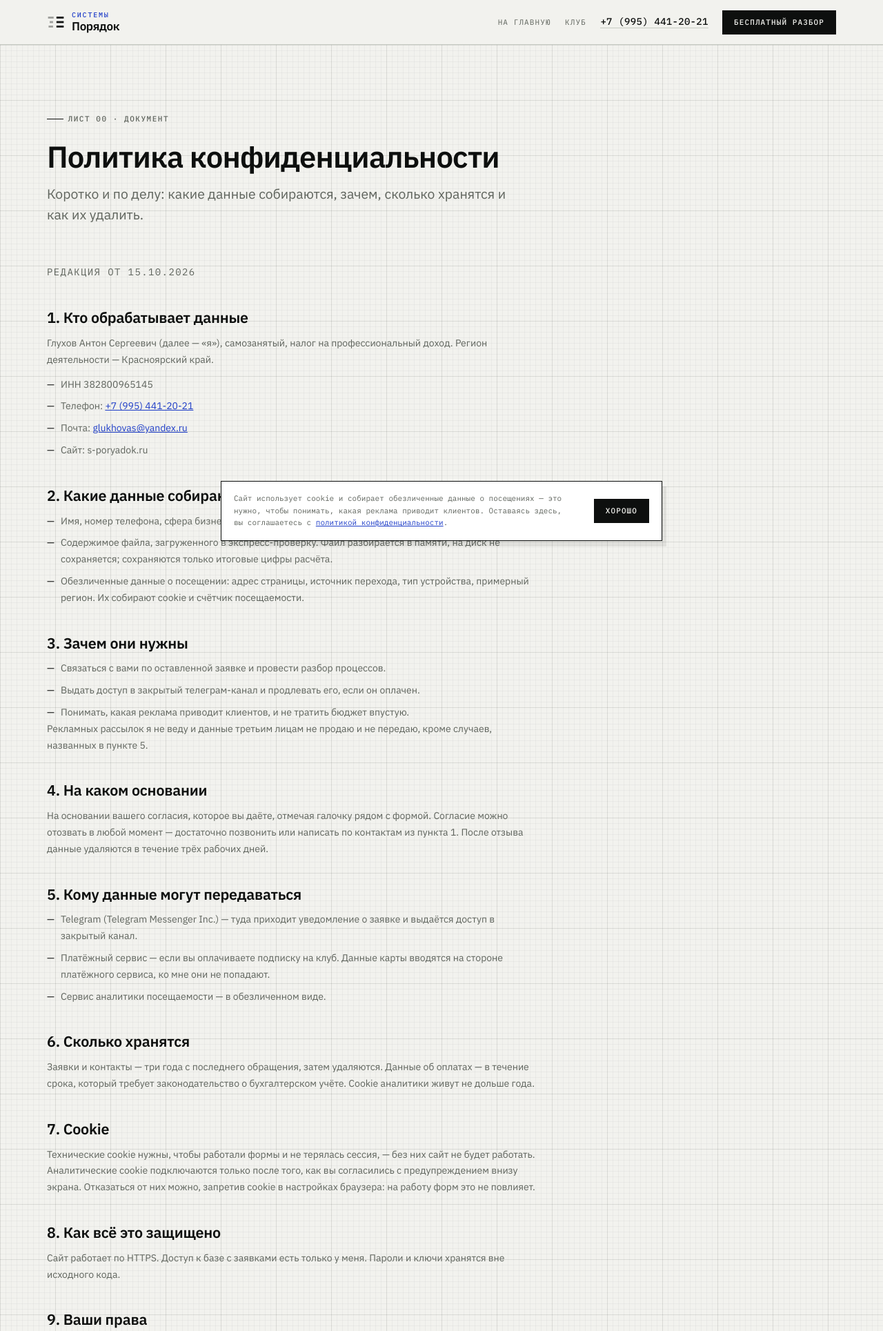
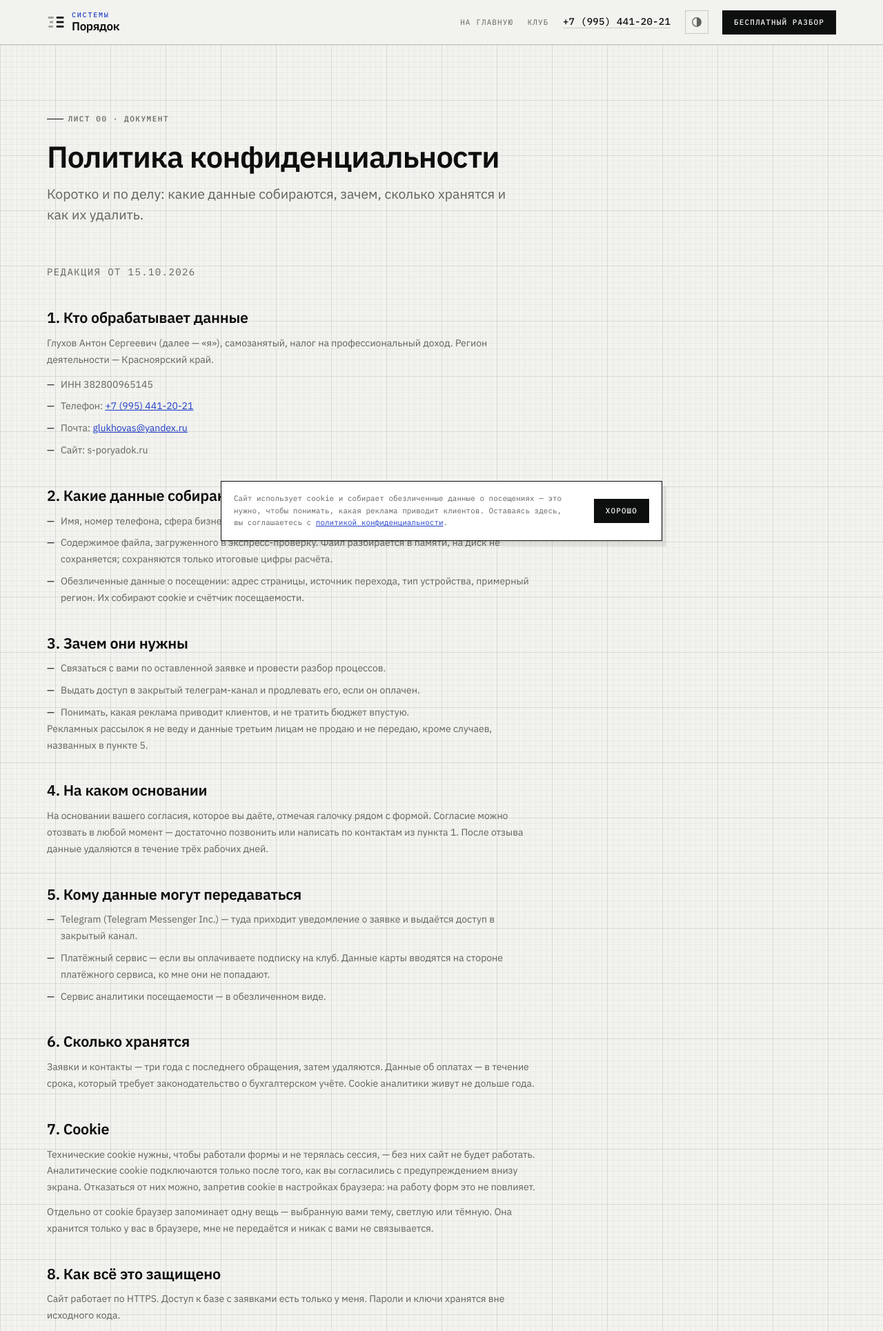
Before and after one commit to AntonSergeevich/poryadok-landing, a Django app: page /privacy/ in a window 1280 px wide. Shown: the top 1929 px of the page at 69% size. Run offline with Django 5.2, Linux system fonts and the light colour scheme; parts of the project's set-up code (start-up, migrations or seed data) failed here and were passed over.

Commit message:
Тема: кнопка в шапке
Системная тема угадывает не всегда: свет в комнате и настройка телефона
живут отдельно. Теперь в шапке стоит круг с закрашенной половиной — тот
же знак, которым на чертеже показывают разрез, — и он переключает лист.

Выбор человека сильнее системного и переживает перезагрузку. Лежит он
в браузере, никуда не отправляется и ни с кем не связывается — про это
добавлена строка в политику, там же, где сказано про cookie.

Читается выбор до первой отрисовки, иначе выбранный тёмный лист успевал
бы мигнуть белым. Без скрипта кнопки нет вовсе: нажимать было бы не на
что, а тему в этом случае по-прежнему задаёт система.

Тёмная палитра теперь включается двумя путями, и оба обязаны дать один
лист. Правило внутри @media нельзя объединить с правилом снаружи,
поэтому блока два — а в согласии их держит проверка: она падает, если
блоки разошлись хоть запятой. Заодно то, что зависело от темы правилами
вёрстки — тонировка портрета, — переехало в палитру.

Co-Authored-By: Claude Opus 5 <noreply@anthropic.com>
Claude-Session: https://claude.ai/code/session_019G2LsnhqPsGKyL1ERjGrA5

```diff
--- a/landing/static/landing/css/site.css
+++ b/landing/static/landing/css/site.css
@@ -42,6 +42,9 @@
   --warn:#8A6A00;       /* на проверке */
   --good:#1B6B3A;       /* оплачено, сделано */
 
+  /* Портрет тонируется под графит — это тоже цвет, а не украшение. */
+  --portrait-filter:grayscale(1) contrast(1.06) brightness(1.02);
+
   --grid-minor:rgba(var(--shade),.035);
   --grid-major:rgba(var(--shade),.075);
   --ink-wash:rgba(31,62,200,.07);
@@ -289,6 +329,23 @@ h3,.h3{font-size:var(--t-h3);font-weight:600;line-height:1.25;letter-spacing:-.0
 .nav a:hover{color:var(--graphite)}
 .nav a:hover::after{transform:scaleX(1)}
 .head .btn--sm{flex:none}
+
+/* Переключатель темы. Значок — круг с закрашенной половиной: тот же
+   знак, которым на чертеже показывают разрез. Без скрипта кнопки нет
+   вовсе: нажимать было бы не на что, а тему в этом случае задаёт
+   система — и задаёт правильно. */
+.theme{
+  flex:none;display:grid;place-items:center;width:34px;height:34px;
+  padding:0;border:1px solid var(--line);background:transparent;
+  color:var(--muted);cursor:pointer;
+  transition:color .14s ease,border-color .14s ease;
+}
+.theme__t{display:none}
+.theme svg{width:18px;height:18px}
+.theme circle{fill:none;stroke:currentColor;stroke-width:1.4}
+.theme__half{fill:currentColor}
+.theme:hover{color:var(--graphite);border-color:var(--graphite)}
+html:not([data-js]) .theme{display:none}
 .burger{display:none;width:44px;height:44px;align-items:center;justify-content:center;background:none;border:1px solid var(--line);cursor:pointer}
 .burger span{display:block;width:18px;height:1px;background:var(--graphite);position:relative}
 .burger span::before,.burger span::after{content:"";position:absolute;left:0;width:18px;height:1px;background:var(--graphite)}
--- a/landing/static/landing/js/site.js
+++ b/landing/static/landing/js/site.js
@@ -316,6 +316,54 @@
     if (img.complete && img.naturalWidth === 0) markEmpty();
   });
 
+  /* ---------- Тема ----------
+
+     Выбор человека сильнее системного: если он нажал, значит система
+     угадала неправильно. Хранится в браузере и никуда не уезжает —
+     ни в куки, ни на сервер, поэтому и объяснять в политике нечего,
+     кроме одной строки.
+
+     Первый выбор считаем от того, что человек сейчас видит: атрибут
+     на корне, если он уже выбирал, иначе системная тема. */
+  var themeButton = document.getElementById('theme');
+  if (themeButton) {
+    var root = document.documentElement;
+
+    var current = function () {
+      if (root.dataset.theme) return root.dataset.theme;
+      return matchMedia('(prefers-color-scheme: dark)').matches ? 'dark' : 'light';
+    };
+
+    var label = function () {
+      // Подпись обещает, что будет после нажатия, а не что есть сейчас.
+      var next = current() === 'dark' ? 'Светлый лист' : 'Тёмный лист';
+      themeButton.setAttribute('aria-label', next);
+      themeButton.setAttribute('title', next);
+      var word = themeButton.querySelector('[data-theme-text]');
+      if (word) word.textContent = next;
+      // Цвет полосы браузера на телефоне сам за атрибутом не следит.
+      var bar = document.querySelector('meta[name=theme-color][media*=dark]');
+      var day = document.querySelector('meta[name=theme-color][media*=light]');
+      if (bar && day) {
+        var dark = current() === 'dark';
+        bar.media = dark ? 'all' : '(prefers-color-scheme: dark)';
+        day.media = dark ? '(prefers-color-scheme: light)' : 'all';
+      }
+    };
+
+    themeButton.addEventListener('click', function () {
+      var next = current() === 'dark' ? 'light' : 'dark';
+      root.dataset.theme = next;
+      try { localStorage.setItem('poryadok-theme', next); } catch (e) {}
+      label();
+    });
+
+    // Системную тему могут переключить прямо сейчас — по расписанию дня.
+    // Пока человек не выбрал сам, идём за ней.
+    matchMedia('(prefers-color-scheme: dark)').addEventListener('change', label);
+    label();
+  }
+
   /* ---------- Печать листа ----------
      Кнопка открывает окно печати, где браузер сам предлагает «Сохранить
      как PDF». Своей сборки PDF здесь нет намеренно: она была бы второй
--- a/landing/templates/landing/base.html
+++ b/landing/templates/landing/base.html
@@ -37,6 +37,13 @@
    прятать: без скрипта прятать нельзя ничего, иначе страница окажется
    наполовину пустой и без способа её раскрыть. */
 document.documentElement.dataset.js='1';
+/* Тема — до первой отрисовки, иначе выбранный тёмный лист успевает
+   мигнуть белым. Пока выбора не сделали, атрибута нет и решает система.
+   Выбор лежит в браузере человека и никуда не отправляется. */
+try{
+  var t=localStorage.getItem('poryadok-theme');
+  if(t==='dark'||t==='light') document.documentElement.dataset.theme=t;
+}catch(e){/* приватный режим — просто останемся на системной теме */}
 /* Прячем блоки до появления только если анимация уместна. Страховка: если site.js
    не загрузился за 2.5 с, класс снимается и содержимое показывается как есть. */
 if(!matchMedia('(prefers-reduced-motion: reduce)').matches){
@@ -73,6 +80,21 @@ if(!matchMedia('(prefers-reduced-motion: reduce)').matches){
         {% endblock %}
       </nav>
       <a class="head__tel" href="tel:{{ SITE_PHONE }}">{{ SITE_PHONE_PRETTY }}</a>
+      {% comment %}
+        Переключатель темы. Без скрипта его нет — он бы ничего не делал,
+        а тему в этом случае и так задаёт система. Значок — круг, у
+        которого закрашена половина: тот же знак, которым на чертеже
+        показывают разрез.
+      {% endcomment %}
+      <button class="theme" id="theme" type="button"
+              aria-label="Тёмный лист" title="Тёмный лист">
+        <svg viewBox="0 0 20 20" aria-hidden="true" focusable="false">
+          <circle cx="10" cy="10" r="7"/>
+          <path class="theme__half" d="M10 3a7 7 0 0 1 0 14z"/>
+        </svg>
+        {# В выпадающем меню один значок среди строк текста теряется. #}
+        <span class="theme__t" data-theme-text aria-hidden="true">Тёмный лист</span>
+      </button>
       {% comment %}
         Целиком в блоке, а не только адрес: в кабинете здесь стоит выход,
         а выход обязан быть формой. Ссылка на выход срабатывает от чужой
--- a/landing/templates/landing/privacy.html
+++ b/landing/templates/landing/privacy.html
@@ -84,6 +84,11 @@
         как вы согласились с предупреждением внизу экрана. Отказаться от них можно,
         запретив cookie в настройках браузера: на работу форм это не повлияет.
       </p>
+      <p>
+        Отдельно от cookie браузер запоминает одну вещь — выбранную вами тему,
+        светлую или тёмную. Она хранится только у вас в браузере, мне не
+        передаётся и никак с вами не связывается.
+      </p>
 
       <h3>8. Как всё это защищено</h3>
       <p>
```
Also changed, not shown: other parts of landing/static/landing/css/site.css (+60 -10 lines), landing/tests.py (+50 -0 lines).
